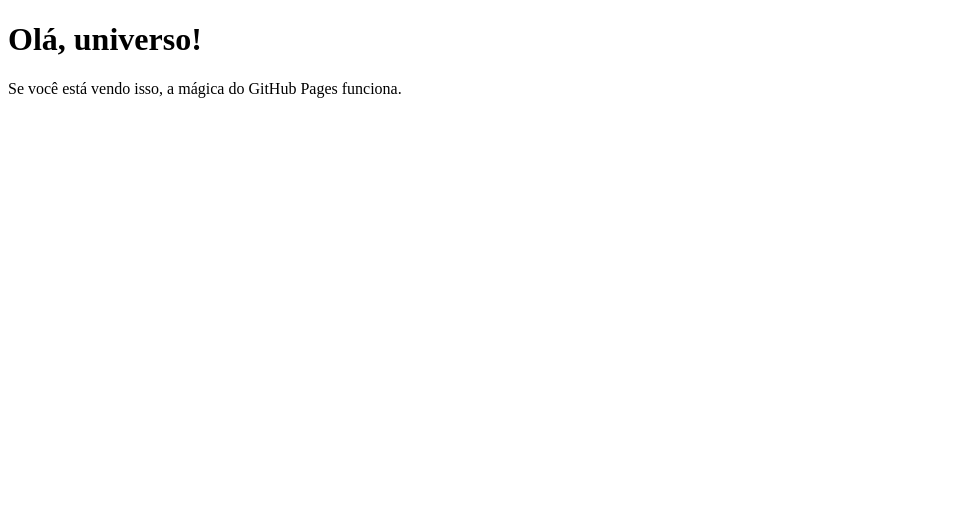
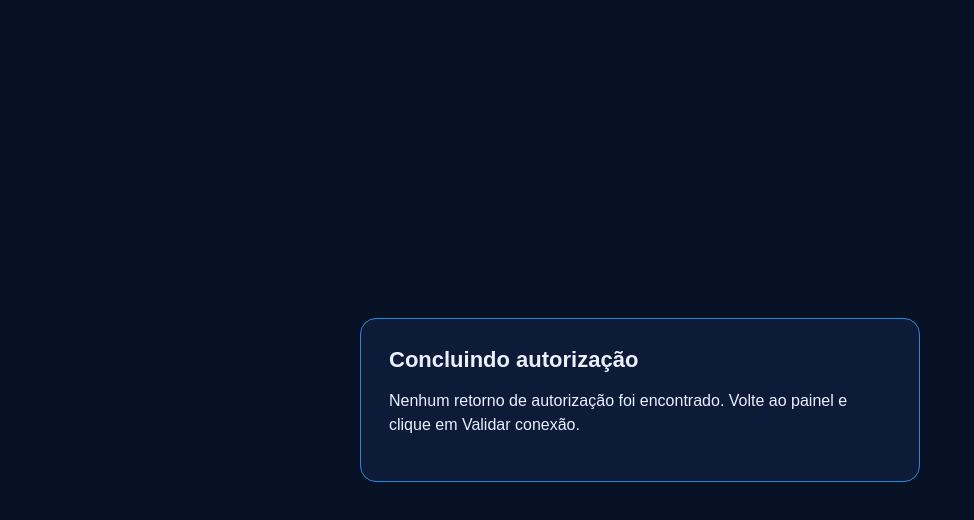
Before and after one commit to Mauriciojebs/achadinhosdoze, a plain HTML site: page index.html in a window 1280 px wide. Shown: the whole page, without its empty margins (0-974 px from the left). Drawn offline with Linux system fonts and the light colour scheme.

Commit message:
Automate Mercado Livre OAuth callback relay

```diff
--- a/index.html
+++ b/index.html
@@ -2,10 +2,30 @@
 <html>
 <head>
   <meta charset="UTF-8">
-  <title>Meu site mágico</title>
+  <meta name="viewport" content="width=device-width, initial-scale=1">
+  <title>Autorizando Mercado Livre</title>
+  <style>
+    body { margin: 0; min-height: 100vh; display: grid; place-items: center; background: #071126; color: #eaf0ff; font: 16px Arial, sans-serif; }
+    main { width: min(560px, calc(100% - 32px)); padding: 28px; border: 1px solid #2788d9; border-radius: 16px; background: #0d1b39; box-sizing: border-box; }
+    h1 { margin-top: 0; font-size: 22px; }
+    p { line-height: 1.5; }
+  </style>
 </head>
 <body>
-  <h1>Olá, universo!</h1>
-  <p>Se você está vendo isso, a mágica do GitHub Pages funciona.</p>
+  <main>
+    <h1>Concluindo autorização</h1>
+    <p id="status">Estamos encaminhando o retorno para o painel. Não feche esta aba.</p>
+  </main>
+  <script>
+    (function () {
+      var target = 'http://localhost:8081/mercadolivre_oauth_callback.php' + window.location.search;
+      var params = new URLSearchParams(window.location.search);
+      if (params.has('code') || params.has('error')) {
+        window.location.replace(target);
+        return;
+      }
+      document.getElementById('status').textContent = 'Nenhum retorno de autorização foi encontrado. Volte ao painel e clique em Validar conexão.';
+    }());
+  </script>
 </body>
 </html>
```
